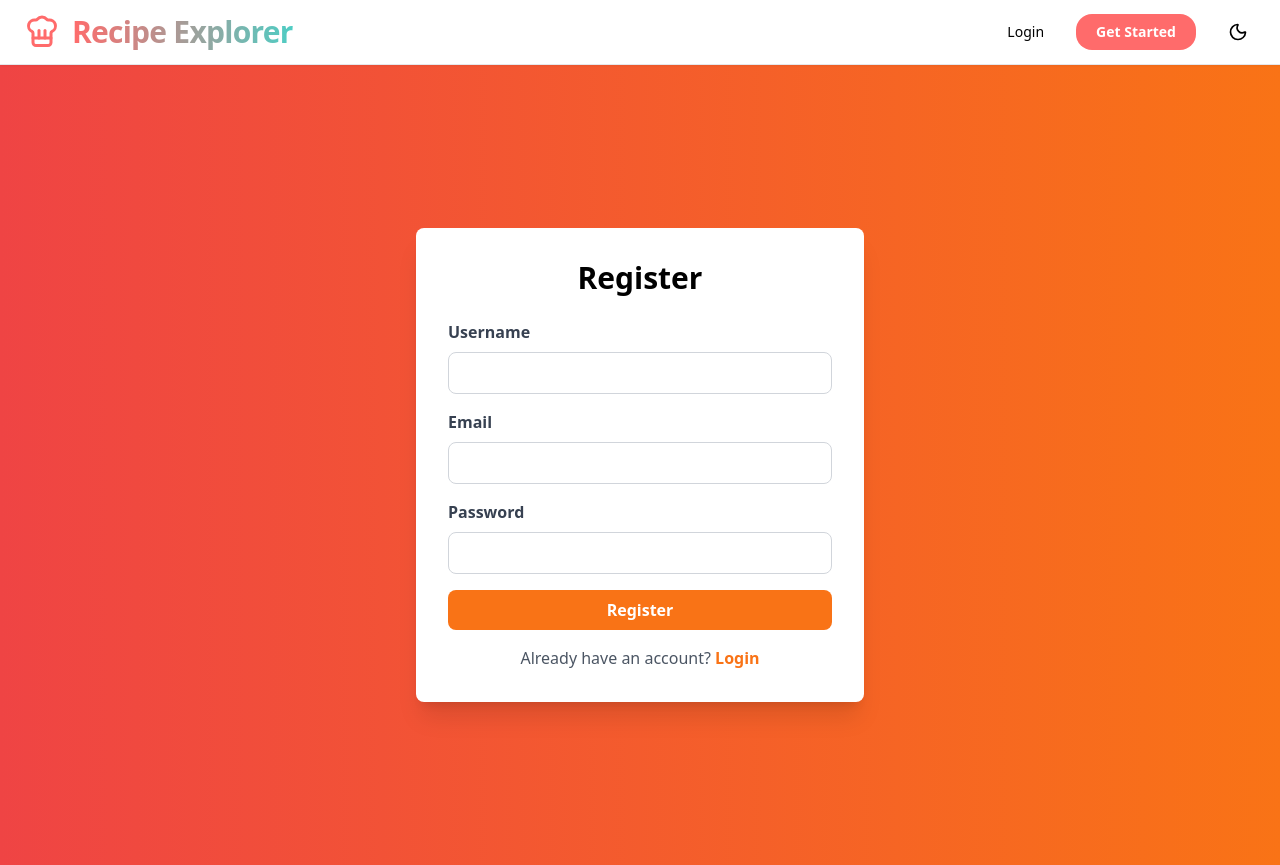
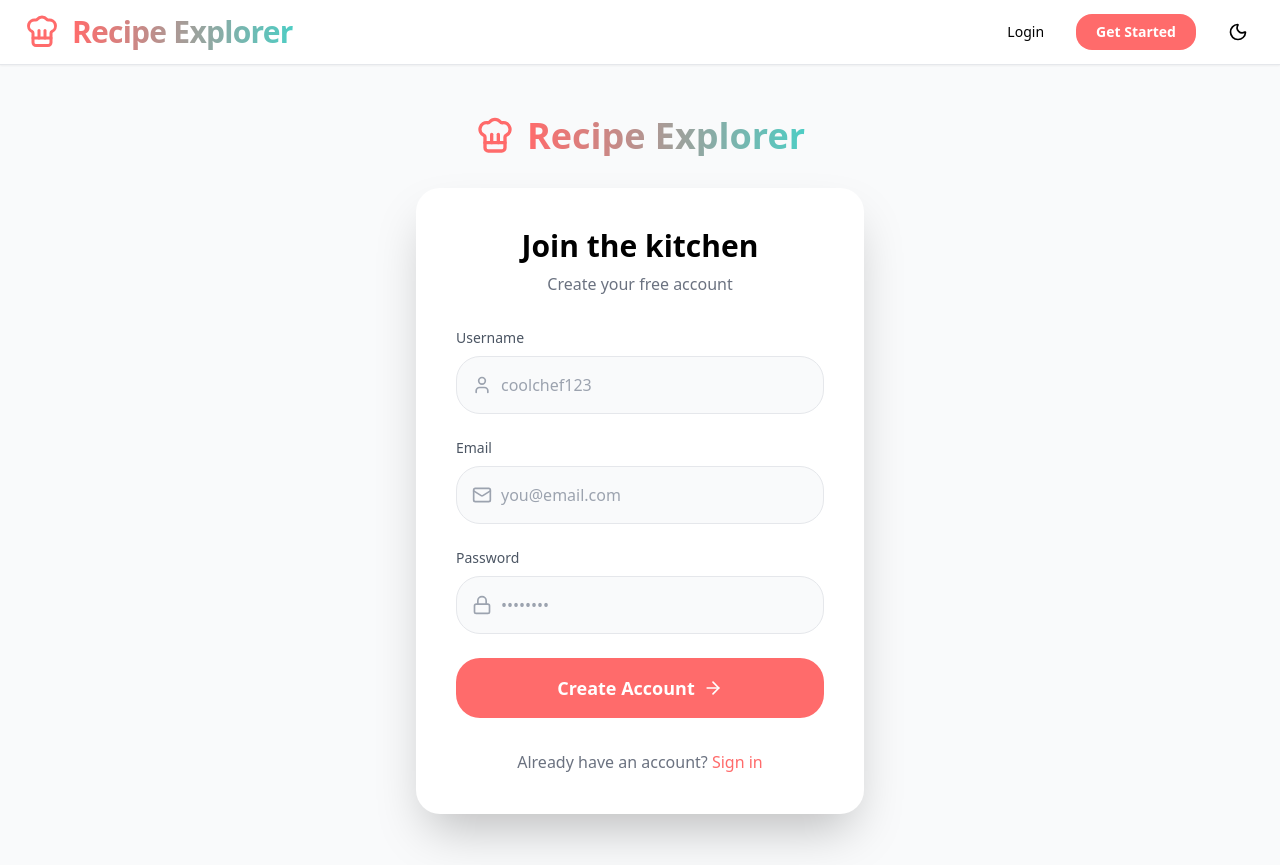
Before and after one commit to scottterrance/recipe-explorer, a React (Create React App) app in the folder frontend/: page /register in a window 1280 px wide. Built offline with nearby package versions, Linux system fonts and the light colour scheme; no server answers.

Commit message:
fix:LLMs_search

```diff
--- a/frontend/src/pages/Login.jsx
+++ b/frontend/src/pages/Login.jsx
@@ -1,82 +1,108 @@
 import React, { useState } from 'react';
-import { useNavigate, Link } from 'react-router-dom';
+import { Link, useNavigate } from 'react-router-dom';
 import { useAuth } from '../context/AuthContext';
+import { ChefHat, Mail, Lock, ArrowRight } from 'lucide-react';
 
 const Login = () => {
+  const [email, setEmail] = useState('');
+  const [password, setPassword] = useState('');
+  const [loading, setLoading] = useState(false);
+  const [error, setError] = useState('');
+
+  const { login } = useAuth();
   const navigate = useNavigate();
-  const { login } = useAuth();
-
-  const [formData, setFormData] = useState({ email: '', password: '' });
-  const [error, setError] = useState(null);
-  const [loading, setLoading] = useState(false);
-
-  const handleChange = (e) => {
-    const { name, value } = e.target;
-    setFormData(prev => ({ ...prev, [name]: value }));
-  };
 
   const handleSubmit = async (e) => {
     e.preventDefault();
+    setLoading(true);
+    setError('');
+
     try {
-      setLoading(true);
-      setError(null);
-      await login(formData.email, formData.password);
+      await login(email, password);
       navigate('/dashboard');
     } catch (err) {
-      setError(err.error || 'Login failed');
+      setError(err.error || 'Invalid email or password');
     } finally {
       setLoading(false);
     }
   };
 
   return (
-    <div className="min-h-screen bg-gradient-to-r from-red-500 to-orange-500 flex items-center justify-center">
-      <div className="bg-white rounded-lg shadow-xl p-8 w-full max-w-md">
-        <h2 className="text-3xl font-bold mb-6 text-center">Login</h2>
+    <div className="min-h-screen bg-gray-50 dark:bg-gray-950 flex items-center justify-center py-12 px-6">
+      <div className="max-w-md w-full">
+        {/* Logo */}
+        <div className="flex justify-center mb-8">
+          <Link to="/" className="flex items-center gap-3">
+            <ChefHat className="w-10 h-10 text-primary" />
+            <span className="text-4xl font-bold bg-gradient-to-r from-primary to-secondary bg-clip-text text-transparent">
+              Recipe Explorer
+            </span>
+          </Link>
+        </div>
+
+        <div className="bg-white dark:bg-gray-800 rounded-3xl shadow-2xl p-10">
+          <h2 className="text-3xl font-bold text-center mb-2">Welcome back</h2>
+          <p className="text-gray-500 text-center mb-8">Sign in to continue exploring</p>
 
           {error && (
-          <div className="mb-4 bg-red-100 border border-red-400 text-red-700 px-4 py-3 rounded">
+            <div className="bg-red-100 border border-red-400 text-red-700 px-4 py-3 rounded-2xl mb-6 text-sm">
               {error}
             </div>
           )}
 
-        <form onSubmit={handleSubmit} className="space-y-4">
+          <form onSubmit={handleSubmit} className="space-y-6">
             <div>
-            <label className="block text-gray-700 font-semibold mb-2">Email</label>
+              <label className="block text-sm font-medium mb-2 text-gray-600 dark:text-gray-400">Email</label>
+              <div className="relative">
+                <Mail className="absolute left-4 top-1/2 -translate-y-1/2 w-5 h-5 text-gray-400" />
                 <input
                   type="email"
-              name="email"
-              value={formData.email}
-              onChange={handleChange}
-              className="w-full px-4 py-2 border border-gray-300 rounded-lg focus:outline-none focus:ring-2 focus:ring-orange-500"
+                  value={email}
+                  onChange={(e) => setEmail(e.target.value)}
                   required
+                  className="w-full pl-11 pr-4 py-4 bg-gray-50 dark:bg-gray-700 border border-gray-200 dark:border-gray-600 rounded-3xl focus:outline-none focus:border-primary transition-colors"
+                  placeholder="you@email.com"
                 />
+              </div>
             </div>
 
             <div>
-            <label className="block text-gray-700 font-semibold mb-2">Password</label>
+              <label className="block text-sm font-medium mb-2 text-gray-600 dark:text-gray-400">Password</label>
+              <div className="relative">
+                <Lock className="absolute left-4 top-1/2 -translate-y-1/2 w-5 h-5 text-gray-400" />
                 <input
                   type="password"
-              name="password"
-              value={formData.password}
-              onChange={handleChange}
-              className="w-full px-4 py-2 border border-gray-300 rounded-lg focus:outline-none focus:ring-2 focus:ring-orange-500"
+                  value={password}
+                  onChange={(e) => setPassword(e.target.value)}
                   required
+                  className="w-full pl-11 pr-4 py-4 bg-gray-50 dark:bg-gray-700 border border-gray-200 dark:border-gray-600 rounded-3xl focus:outline-none focus:border-primary transition-colors"
+                  placeholder="••••••••"
                 />
+              </div>
             </div>
 
             <button
               type="submit"
               disabled={loading}
-            className="w-full bg-orange-500 text-white font-bold py-2 rounded-lg hover:bg-orange-600 disabled:opacity-50 transition"
+              className="w-full bg-primary hover:bg-primary/90 text-white font-semibold py-4 rounded-3xl transition-all flex items-center justify-center gap-2 text-lg"
             >
-            {loading ? 'Logging in...' : 'Login'}
+              {loading ? 'Signing in...' : (
+                <>
+                  Sign In <ArrowRight className="w-5 h-5" />
+                </>
+              )}
             </button>
           </form>
 
-        <p className="mt-4 text-center text-gray-600">
-          Don't have an account? <Link to="/register" className="text-orange-500 font-bold">Register</Link>
+          <div className="mt-8 text-center">
+            <p className="text-gray-500">
+              Don't have an account?{' '}
+              <Link to="/register" className="text-primary hover:underline font-medium">
+                Create one free
+              </Link>
             </p>
+          </div>
+        </div>
       </div>
     </div>
   );
--- a/frontend/src/pages/Register.jsx
+++ b/frontend/src/pages/Register.jsx
@@ -1,31 +1,26 @@
 import React, { useState } from 'react';
-import { useNavigate, Link } from 'react-router-dom';
+import { Link, useNavigate } from 'react-router-dom';
 import { useAuth } from '../context/AuthContext';
+import { ChefHat, Mail, Lock, User, ArrowRight } from 'lucide-react';
 
 const Register = () => {
+  const [username, setUsername] = useState('');
+  const [email, setEmail] = useState('');
+  const [password, setPassword] = useState('');
+  const [loading, setLoading] = useState(false);
+  const [error, setError] = useState('');
+
+  const { register } = useAuth();
   const navigate = useNavigate();
-  const { register } = useAuth();
-
-  const [formData, setFormData] = useState({
-    username: '',
-    email: '',
-    password: ''
-  });
-  const [error, setError] = useState(null);
-  const [loading, setLoading] = useState(false);
-
-  const handleChange = (e) => {
-    const { name, value } = e.target;
-    setFormData(prev => ({ ...prev, [name]: value }));
-  };
 
   const handleSubmit = async (e) => {
     e.preventDefault();
+    setLoading(true);
+    setError('');
+
     try {
-      setLoading(true);
-      setError(null);
-      await register(formData.username, formData.email, formData.password);
-      navigate('/login');
+      await register(username, email, password);
+      navigate('/dashboard');
     } catch (err) {
       setError(err.error || 'Registration failed');
     } finally {
@@ -34,65 +29,96 @@ const Register = () => {
   };
 
   return (
-    <div className="min-h-screen bg-gradient-to-r from-red-500 to-orange-500 flex items-center justify-center">
-      <div className="bg-white rounded-lg shadow-xl p-8 w-full max-w-md">
-        <h2 className="text-3xl font-bold mb-6 text-center">Register</h2>
+    <div className="min-h-screen bg-gray-50 dark:bg-gray-950 flex items-center justify-center py-12 px-6">
+      <div className="max-w-md w-full">
+        {/* Logo */}
+        <div className="flex justify-center mb-8">
+          <Link to="/" className="flex items-center gap-3">
+            <ChefHat className="w-10 h-10 text-primary" />
+            <span className="text-4xl font-bold bg-gradient-to-r from-primary to-secondary bg-clip-text text-transparent">
+              Recipe Explorer
+            </span>
+          </Link>
+        </div>
+
+        <div className="bg-white dark:bg-gray-800 rounded-3xl shadow-2xl p-10">
+          <h2 className="text-3xl font-bold text-center mb-2">Join the kitchen</h2>
+          <p className="text-gray-500 text-center mb-8">Create your free account</p>
 
           {error && (
-          <div className="mb-4 bg-red-100 border border-red-400 text-red-700 px-4 py-3 rounded">
+            <div className="bg-red-100 border border-red-400 text-red-700 px-4 py-3 rounded-2xl mb-6 text-sm">
               {error}
             </div>
           )}
 
-        <form onSubmit={handleSubmit} className="space-y-4">
+          <form onSubmit={handleSubmit} className="space-y-6">
             <div>
-            <label className="block text-gray-700 font-semibold mb-2">Username</label>
+              <label className="block text-sm font-medium mb-2 text-gray-600 dark:text-gray-400">Username</label>
+              <div className="relative">
+                <User className="absolute left-4 top-1/2 -translate-y-1/2 w-5 h-5 text-gray-400" />
                 <input
                   type="text"
-              name="username"
-              value={formData.username}
-              onChange={handleChange}
-              className="w-full px-4 py-2 border border-gray-300 rounded-lg focus:outline-none focus:ring-2 focus:ring-orange-500"
+                  value={username}
+                  onChange={(e) => setUsername(e.target.value)}
                   required
+                  className="w-full pl-11 pr-4 py-4 bg-gray-50 dark:bg-gray-700 border border-gray-200 dark:border-gray-600 rounded-3xl focus:outline-none focus:border-primary transition-colors"
+                  placeholder="coolchef123"
                 />
+              </div>
             </div>
 
             <div>
-            <label className="block text-gray-700 font-semibold mb-2">Email</label>
+              <label className="block text-sm font-medium mb-2 text-gray-600 dark:text-gray-400">Email</label>
+              <div className="relative">
+                <Mail className="absolute left-4 top-1/2 -translate-y-1/2 w-5 h-5 text-gray-400" />
                 <input
                   type="email"
-              name="email"
-              value={formData.email}
-              onChange={handleChange}
-              className="w-full px-4 py-2 border border-gray-300 rounded-lg focus:outline-none focus:ring-2 focus:ring-orange-500"
+                  value={email}
+                  onChange={(e) => setEmail(e.target.value)}
                   required
+                  className="w-full pl-11 pr-4 py-4 bg-gray-50 dark:bg-gray-700 border border-gray-200 dark:border-gray-600 rounded-3xl focus:outline-none focus:border-primary transition-colors"
+                  placeholder="you@email.com"
                 />
+              </div>
             </div>
 
             <div>
-            <label className="block text-gray-700 font-semibold mb-2">Password</label>
+              <label className="block text-sm font-medium mb-2 text-gray-600 dark:text-gray-400">Password</label>
+              <div className="relative">
+                <Lock className="absolute left-4 top-1/2 -translate-y-1/2 w-5 h-5 text-gray-400" />
                 <input
                   type="password"
-              name="password"
-              value={formData.password}
-              onChange={handleChange}
-              className="w-full px-4 py-2 border border-gray-300 rounded-lg focus:outline-none focus:ring-2 focus:ring-orange-500"
+                  value={password}
+                  onChange={(e) => setPassword(e.target.value)}
                   required
+                  className="w-full pl-11 pr-4 py-4 bg-gray-50 dark:bg-gray-700 border border-gray-200 dark:border-gray-600 rounded-3xl focus:outline-none focus:border-primary transition-colors"
+                  placeholder="••••••••"
                 />
+              </div>
             </div>
 
             <button
               type="submit"
               disabled={loading}
-            className="w-full bg-orange-500 text-white font-bold py-2 rounded-lg hover:bg-orange-600 disabled:opacity-50 transition"
+              className="w-full bg-primary hover:bg-primary/90 text-white font-semibold py-4 rounded-3xl transition-all flex items-center justify-center gap-2 text-lg"
             >
-            {loading ? 'Registering...' : 'Register'}
+              {loading ? 'Creating account...' : (
+                <>
+                  Create Account <ArrowRight className="w-5 h-5" />
+                </>
+              )}
             </button>
           </form>
 
-        <p className="mt-4 text-center text-gray-600">
-          Already have an account? <Link to="/login" className="text-orange-500 font-bold">Login</Link>
+          <div className="mt-8 text-center">
+            <p className="text-gray-500">
+              Already have an account?{' '}
+              <Link to="/login" className="text-primary hover:underline font-medium">
+                Sign in
+              </Link>
             </p>
+          </div>
+        </div>
       </div>
     </div>
   );
```
Also changed, not shown: frontend/src/pages/Home.jsx (+48 -19 lines), 2 other files (tests, documents, lock files or other folders). Lines whose indentation alone changed are shown as unchanged.
